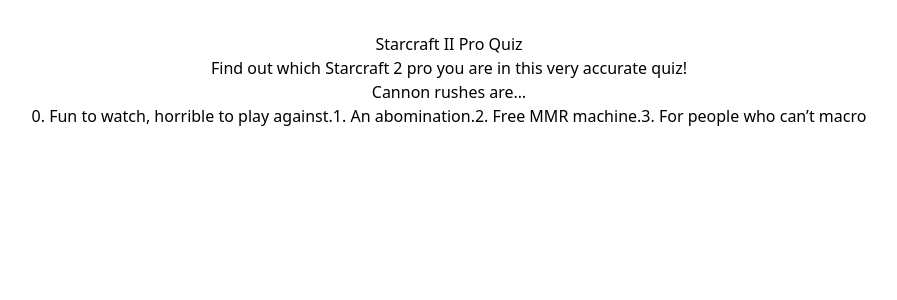
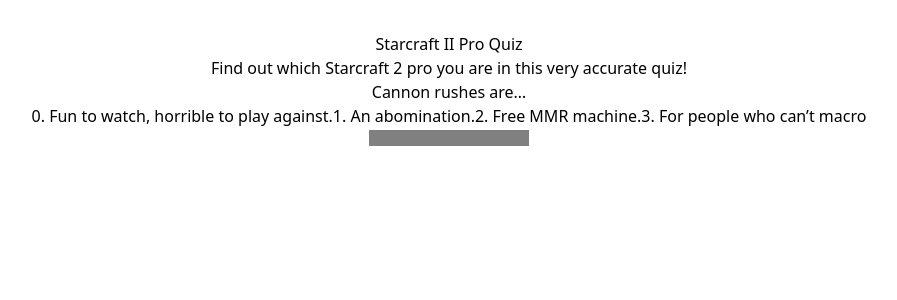
Before and after one commit to CasualCosta/starcraft-ii-pro-quiz, a React (Vite) app: page / in a window 1280 px wide. Shown: the top 300 px of the page, without its empty margins (191-1088 px from the left). Built offline with nearby package versions, Linux system fonts and the light colour scheme.

Commit message:
Progress bar. Styling pending.

```diff
--- a/src/components/AnswerButton.tsx
+++ b/src/components/AnswerButton.tsx
@@ -16,7 +16,7 @@
         question.selected = answerIndex
     }
     return (
-        <button onClick={selectFunction} className={`text-blue-300  bg-slate-800/70 h-20 p-5 hover:bg-slate-800/50 ${answerIndex === question.selected ? "rounded border-blue-300 border-dashed border-2" : ""}`}>{answerIndex}. {name}</button>
+        <button onClick={selectFunction} className={`text-blue-300  bg-slate-800/70 h-20 p-5 hover:bg-slate-800/50 rounded ${answerIndex === question.selected ? "border-blue-300 border-dashed border-2" : ""}`}>{answerIndex}. {name}</button>
     )
 }
 
--- a/src/components/HookSlide.tsx
+++ b/src/components/HookSlide.tsx
@@ -11,7 +11,7 @@
   const cards: Card[] = [
     {
       icon: FaXTwitter,
-      message: "More stuff on coming soon",
+      message: "More stuff on coming soon™",
       link: "https://twitter.com/CasualCosta"
     },
     {
--- /dev/null
+++ b/src/components/ProgressSlider.tsx
@@ -0,0 +1,14 @@
+import React from 'react'
+
+interface Props {
+    slideIndex: number
+}
+
+
+const ProgressSlider: React.FC<Props> = ({slideIndex: slideIndex}) => {
+    return (
+        <progress className='mt-4 rounded w-full accent-pink-500' max="10" value={slideIndex}><p>10</p></progress>
+    )
+}
+
+export default ProgressSlider
--- a/src/components/QuestionSlide.tsx
+++ b/src/components/QuestionSlide.tsx
@@ -1,6 +1,7 @@
 import React, {Dispatch, SetStateAction} from 'react'
 import { Question } from '../questions'
 import AnswerButton from './AnswerButton'
+import ProgressSlider from './ProgressSlider'
 
 interface Props {
     question: Question
@@ -21,6 +22,7 @@
                     )
                 })}
             </div>
+            <ProgressSlider slideIndex={slideIndex} />
         </div>
   )
 }
--- a/src/components/Window.tsx
+++ b/src/components/Window.tsx
@@ -3,6 +3,7 @@
 import QuestionSlide from './QuestionSlide'
 import ResultSlide from './ResultSlide'
 import HookSlide from './HookSlide'
+import ProgressSlider from './ProgressSlider'
 
 interface Props {
     slideIndex: number
```
